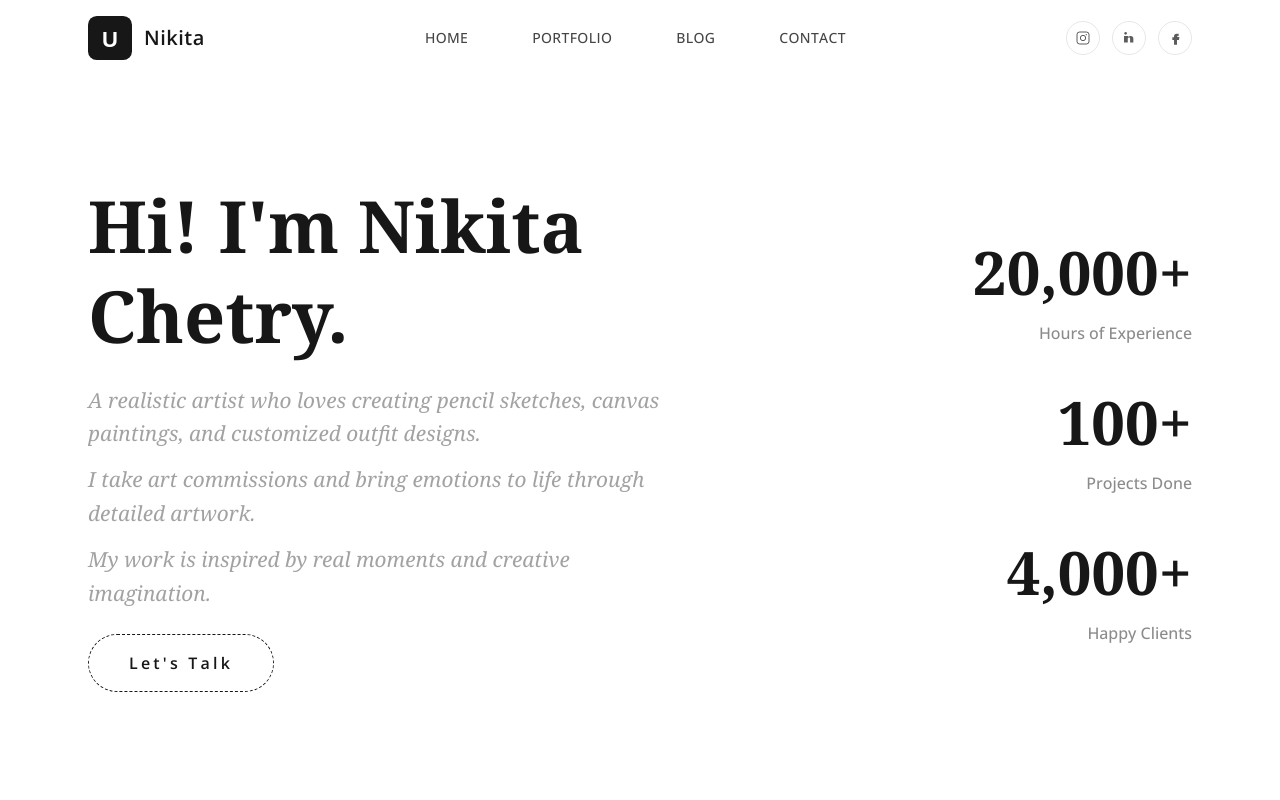
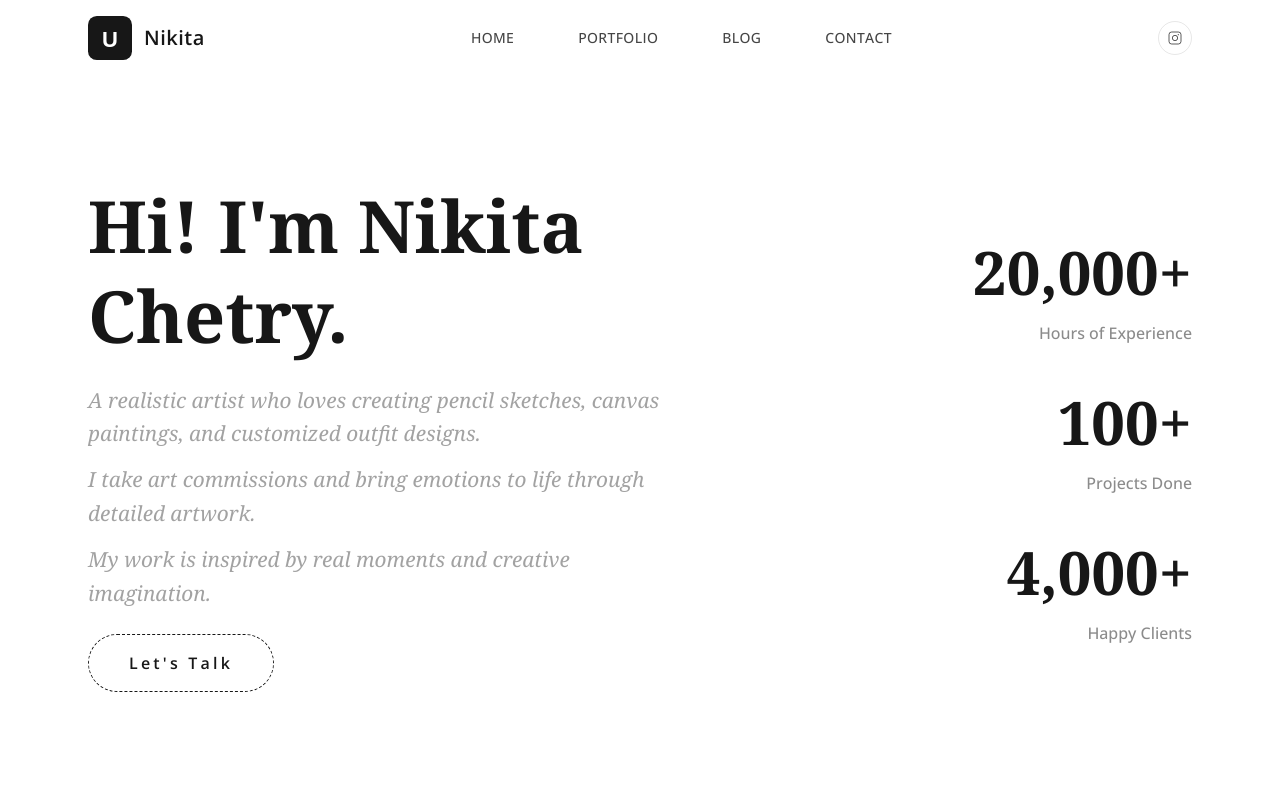
Before and after one commit to dev-stroke/nikita-portfolio, a Next.js app: page / in a window 1280 px wide. Shown: the top 800 px of the page. Built offline with nearby package versions, Linux system fonts and the light colour scheme.

Commit message:
major updates

```diff
--- a/components/Header.tsx
+++ b/components/Header.tsx
@@ -13,7 +13,7 @@ const navLinks = [
 
 const socialLinks = [
   {
-    href: '#',
+    href: 'https://www.instagram.com/n.k.chhetri?igsh=MTF6YXp3b2ZjODYxeg==',
     label: 'Instagram',
     icon: (
       <svg
@@ -33,44 +33,6 @@ const socialLinks = [
           strokeWidth="1.5"
         />
         <circle cx="17" cy="7" r="1" fill="currentColor" />
-      </svg>
-    ),
-  },
-  {
-    href: '#',
-    label: 'LinkedIn',
-    icon: (
-      <svg
-        className="h-4 w-4"
-        viewBox="0 0 24 24"
-        fill="none"
-        xmlns="http://www.w3.org/2000/svg"
-      >
-        <path
-          d="M6.94 6.94a1.88 1.88 0 1 1 0-3.76 1.88 1.88 0 0 1 0 3.76z"
-          fill="currentColor"
-        />
-        <path
-          d="M4.5 9h4.88v9.75H4.5zM14.5 9a4 4 0 0 1 4 4v5.75h-4.82V13.2c0-1.09-.73-1.82-1.71-1.82s-1.82.73-1.82 1.82v5.55H6.94V9H11v1.36c.73-.95 1.82-1.36 3.45-1.36z"
-          fill="currentColor"
-        />
-      </svg>
-    ),
-  },
-  {
-    href: '#',
-    label: 'Facebook',
-    icon: (
-      <svg
-        className="h-4 w-4"
-        viewBox="0 0 24 24"
-        fill="none"
-        xmlns="http://www.w3.org/2000/svg"
-      >
-        <path
-          d="M14.5 9h3V5.5h-3c-2.48 0-4 1.52-4 4v1.5H8V15h2.5v7h4.5v-7h3l.5-4.5h-3v-1c0-.9.3-1.5 1.5-1.5z"
-          fill="currentColor"
-        />
       </svg>
     ),
   },
@@ -121,6 +83,8 @@ export default function Header() {
               <Link
                 key={link.label}
                 href={link.href}
+                target="_blank"
+                rel="noopener noreferrer"
                 aria-label={link.label}
                 className="rounded-full border border-foreground/10 p-2 transition-colors hover:border-foreground/40 hover:text-foreground"
               >
@@ -161,6 +125,8 @@ export default function Header() {
               <Link
                 key={link.label}
                 href={link.href}
+                target="_blank"
+                rel="noopener noreferrer"
                 aria-label={link.label}
                 className="rounded-full border border-foreground/10 p-2 transition-colors hover:border-foreground/40 hover:text-foreground"
               >
```
